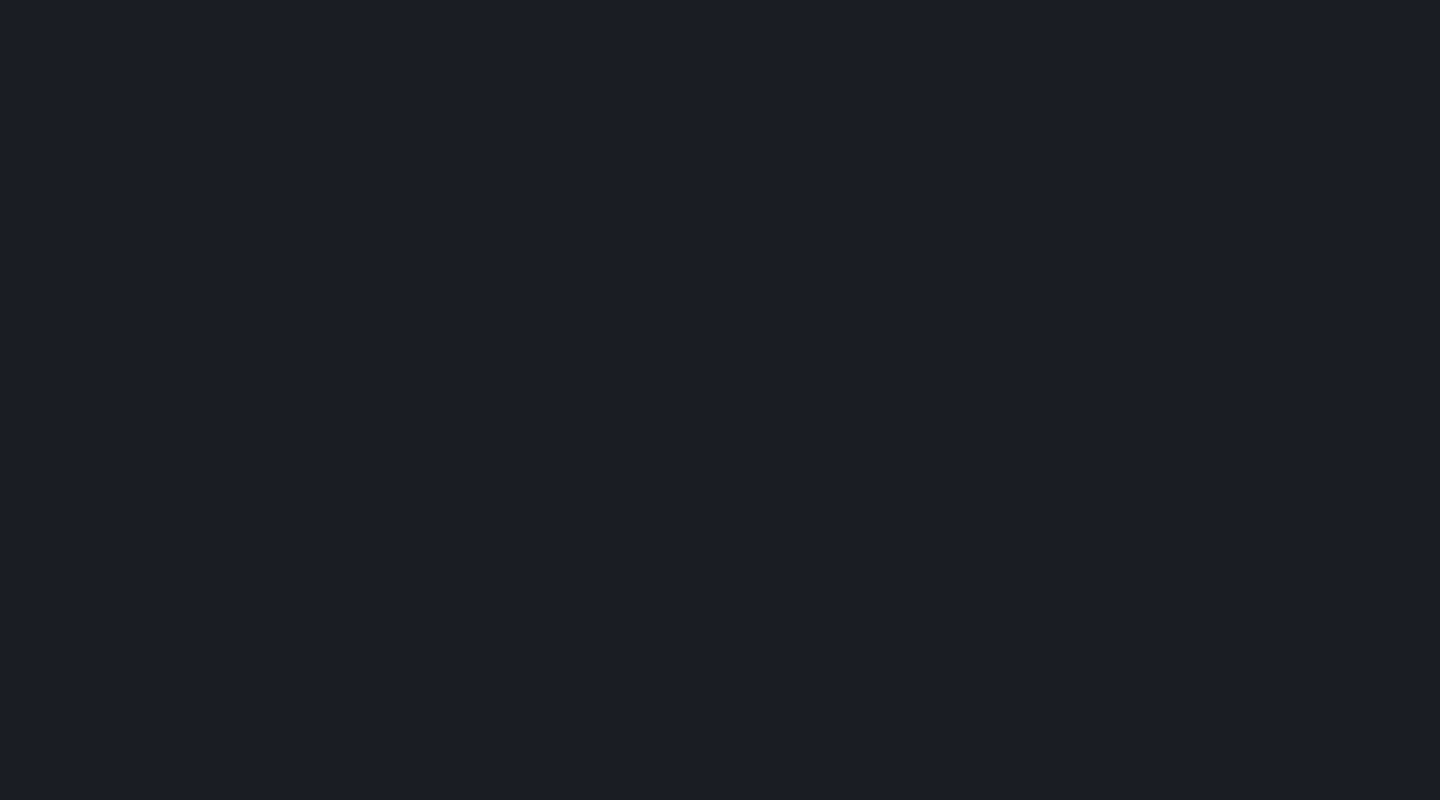
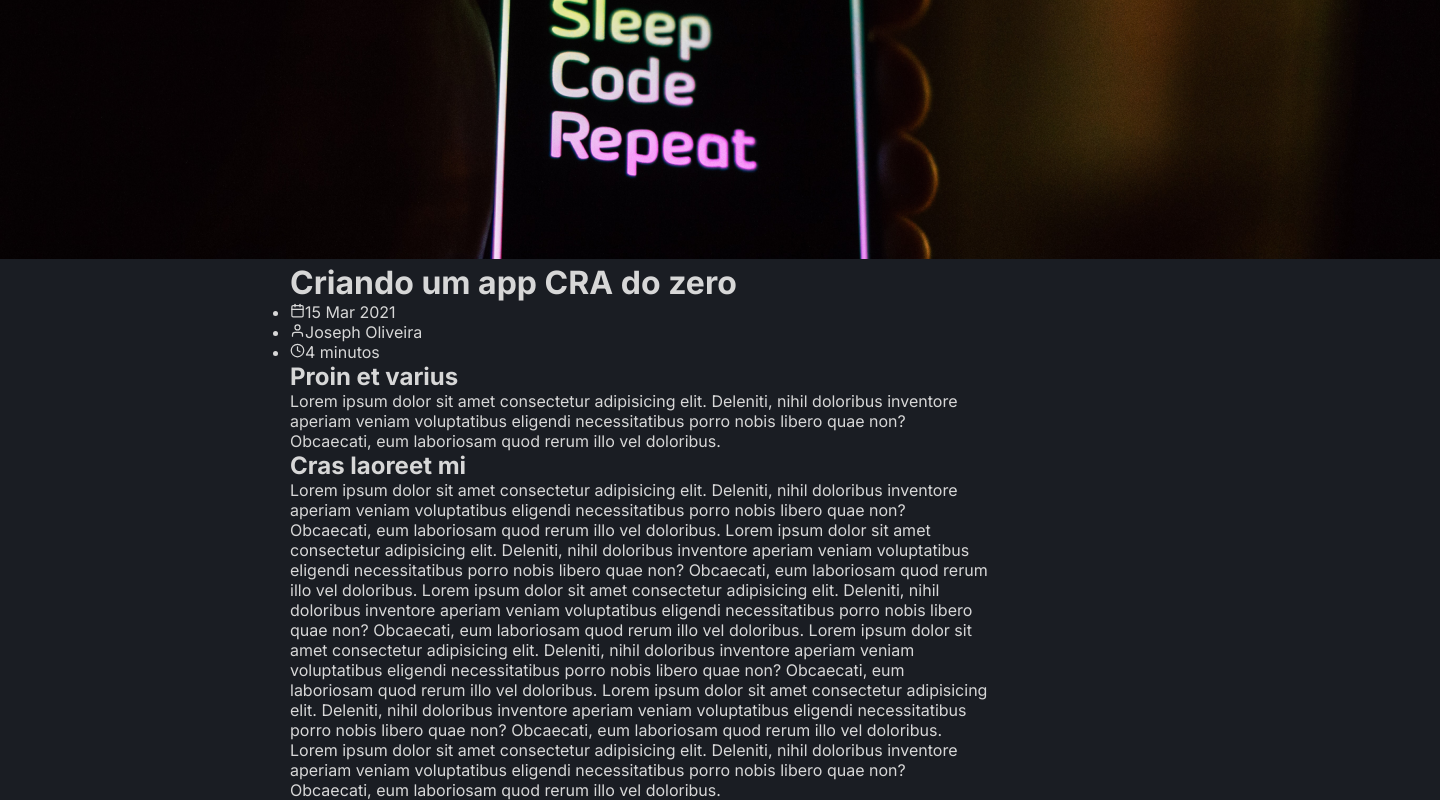
Before and after one commit to carolribeiro2112/criando-blog-do-zero-ignite, a Next.js app: page /post/1 in a window 1280 px wide. Shown: the part 300-1100 px from the top of the page, 1440 px wide, since content can reach past the window. Before the commit the page ends 800 px from the top, so only its background shows below. Built offline with nearby package versions, Linux system fonts and the light colour scheme.

Commit message:
post page structure

```diff
--- a/src/pages/post/[slug].tsx
+++ b/src/pages/post/[slug].tsx
@@ -1,6 +1,8 @@
 /* eslint-disable @typescript-eslint/explicit-function-return-type */
 /* eslint-disable @typescript-eslint/explicit-module-boundary-types */
 import { GetStaticPaths, GetStaticProps } from 'next';
+
+import { FiCalendar, FiUser, FiClock } from 'react-icons/fi';
 
 import { getPrismicClient } from '../../services/prismic';
 
@@ -31,7 +33,67 @@ interface PostProps {
 export default function Post() {
   return (
     <>
-      <h1>Criando um app CRA do zero</h1>
+      <img src="/banner.png" alt="banner" />
+      <main className={commonStyles.container}>
+        <div>
+          <h1>Criando um app CRA do zero</h1>
+          <ul>
+            <li>
+              <FiCalendar size={15} />
+              <span>15 Mar 2021</span>
+            </li>
+            <li>
+              <FiUser size={15} />
+              <span>Joseph Oliveira</span>
+            </li>
+            <li>
+              <FiClock size={15} />
+              <span>4 minutos</span>
+            </li>
+          </ul>
+
+          <article>
+            <section>
+              <h2>Proin et varius</h2>
+              <p>
+                Lorem ipsum dolor sit amet consectetur adipisicing elit.
+                Deleniti, nihil doloribus inventore aperiam veniam voluptatibus
+                eligendi necessitatibus porro nobis libero quae non? Obcaecati,
+                eum laboriosam quod rerum illo vel doloribus.
+              </p>
+            </section>
+
+            <section>
+              <h2>Cras laoreet mi</h2>
+              <p>
+                Lorem ipsum dolor sit amet consectetur adipisicing elit.
+                Deleniti, nihil doloribus inventore aperiam veniam voluptatibus
+                eligendi necessitatibus porro nobis libero quae non? Obcaecati,
+                eum laboriosam quod rerum illo vel doloribus. Lorem ipsum dolor
+                sit amet consectetur adipisicing elit. Deleniti, nihil doloribus
+                inventore aperiam veniam voluptatibus eligendi necessitatibus
+                porro nobis libero quae non? Obcaecati, eum laboriosam quod
+                rerum illo vel doloribus. Lorem ipsum dolor sit amet consectetur
+                adipisicing elit. Deleniti, nihil doloribus inventore aperiam
+                veniam voluptatibus eligendi necessitatibus porro nobis libero
+                quae non? Obcaecati, eum laboriosam quod rerum illo vel
+                doloribus. Lorem ipsum dolor sit amet consectetur adipisicing
+                elit. Deleniti, nihil doloribus inventore aperiam veniam
+                voluptatibus eligendi necessitatibus porro nobis libero quae
+                non? Obcaecati, eum laboriosam quod rerum illo vel doloribus.
+                Lorem ipsum dolor sit amet consectetur adipisicing elit.
+                Deleniti, nihil doloribus inventore aperiam veniam voluptatibus
+                eligendi necessitatibus porro nobis libero quae non? Obcaecati,
+                eum laboriosam quod rerum illo vel doloribus. Lorem ipsum dolor
+                sit amet consectetur adipisicing elit. Deleniti, nihil doloribus
+                inventore aperiam veniam voluptatibus eligendi necessitatibus
+                porro nobis libero quae non? Obcaecati, eum laboriosam quod
+                rerum illo vel doloribus.
+              </p>
+            </section>
+          </article>
+        </div>
+      </main>
     </>
   );
 }
```
Also changed, not shown: public/banner.png (added).
